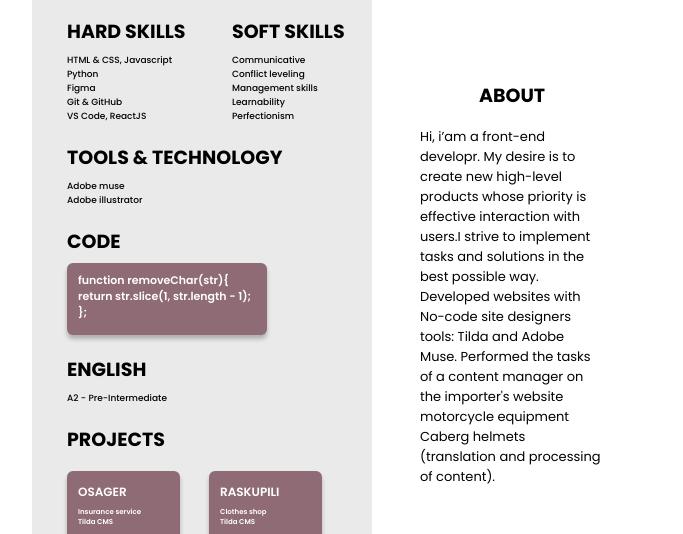
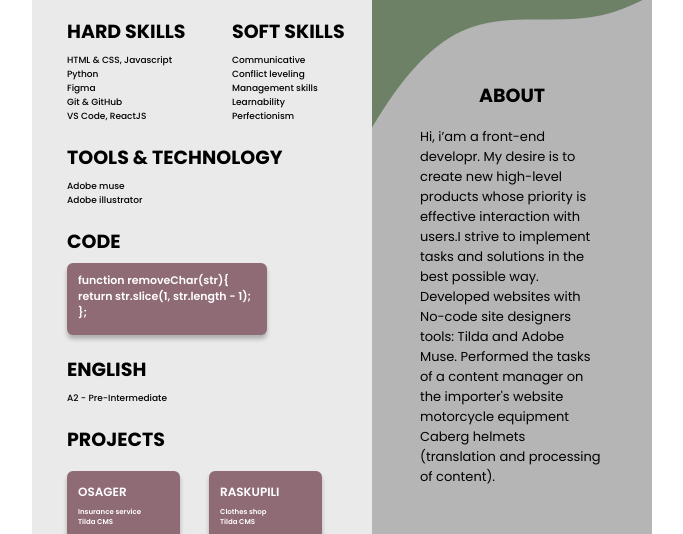
Before and after one commit to Venermars/rsschool-cv, a plain HTML site: page index.html in a window 1280 px wide. Shown: the part 141-675 px from the top of the page, without its empty margins (298-981 px from the left). Drawn offline with Linux system fonts and the light colour scheme.

Commit message:
try fix background right side

```diff
--- a/css/style.css
+++ b/css/style.css
@@ -571,7 +571,7 @@ section{
      margin: 0 auto;
      width: 280px;
      height: 855px;
-     background: url(image/Right_side.png) no-repeat;
+     background: url(../image/Right_side.png) no-repeat;
 }
 .profile_photo{
      margin: 0 auto;
```
